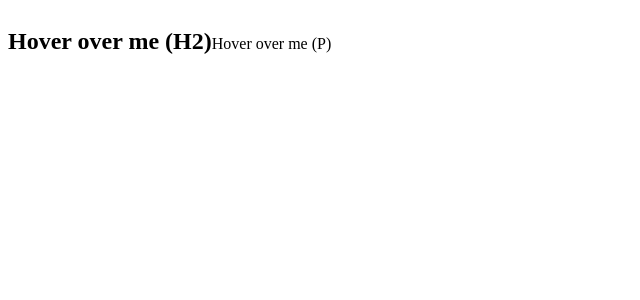
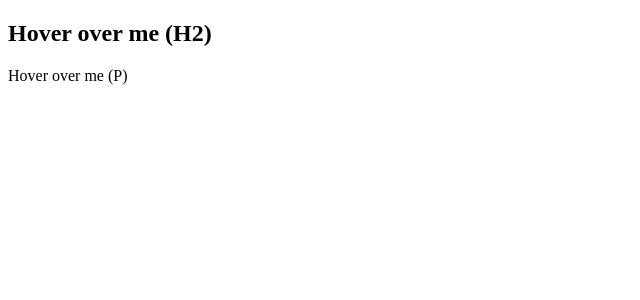
Before and after one commit to acciojob/react-composition-3-Jidugutejesh, a React app: page / in a window 1280 px wide. Shown: the top 300 px of the page, without its empty margins (0-640 px from the left). Built offline with nearby package versions, Linux system fonts and the light colour scheme.

Commit message:
Update Tooltip.js

```diff
--- a/src/components/Tooltip.js
+++ b/src/components/Tooltip.js
@@ -1,21 +1,36 @@
-// Tooltip.js
 import React, { useState } from "react";
-import "./Tooltip.css";
-
-function Tooltip({ text, children }) {
+const Tooltip = ({ text, children }) => {
   const [visible, setVisible] = useState(false);
 
-  return React.cloneElement(children, {
-    className: `${children.props.className || ""} tooltip`,
-    onMouseEnter: () => setVisible(true),
-    onMouseLeave: () => setVisible(false),
-    children: (
-      <>
-        {children.props.children}
-        {visible && <div className="tooltiptext">{text}</div>}
-      </>
-    ),
-  });
-}
+  return (
+    <span
+      className="tooltip"
+      onMouseEnter={() => setVisible(true)}
+      onMouseLeave={() => setVisible(false)}
+      style={{ position: "relative", cursor: "pointer" }}
+    >
+      {children}
+      {visible && (
+        <div
+          className="tooltiptext"
+          style={{
+            position: "absolute",
+            bottom: "100%",
+            left: "50%",
+            transform: "translateX(-50%)",
+            backgroundColor: "red",
+            color: "#fff",
+            padding: "5px 10px",
+            borderRadius: "4px",
+            whiteSpace: "nowrap",
+            zIndex: 10,
+          }}
+        >
+          {text}
+        </div>
+      )}
+    </span>
+  );
+};
 
 export default Tooltip;
```
